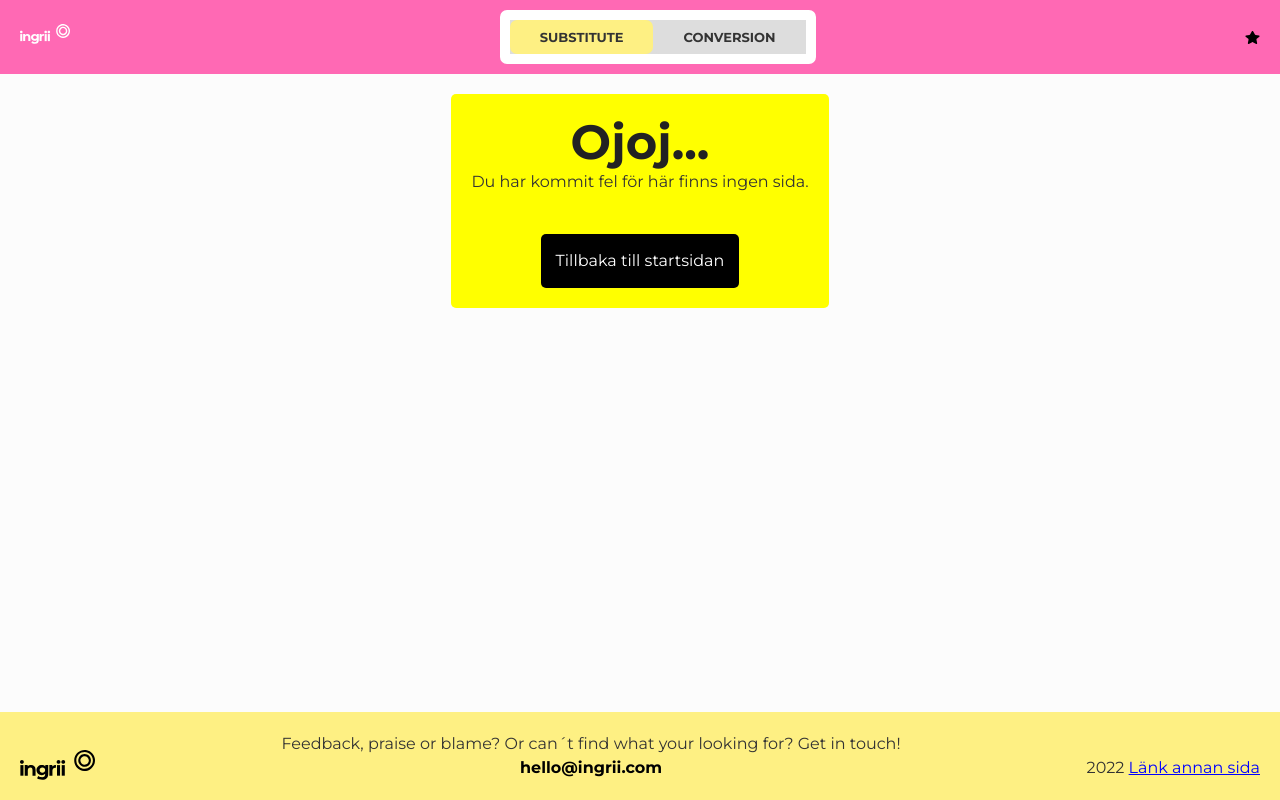
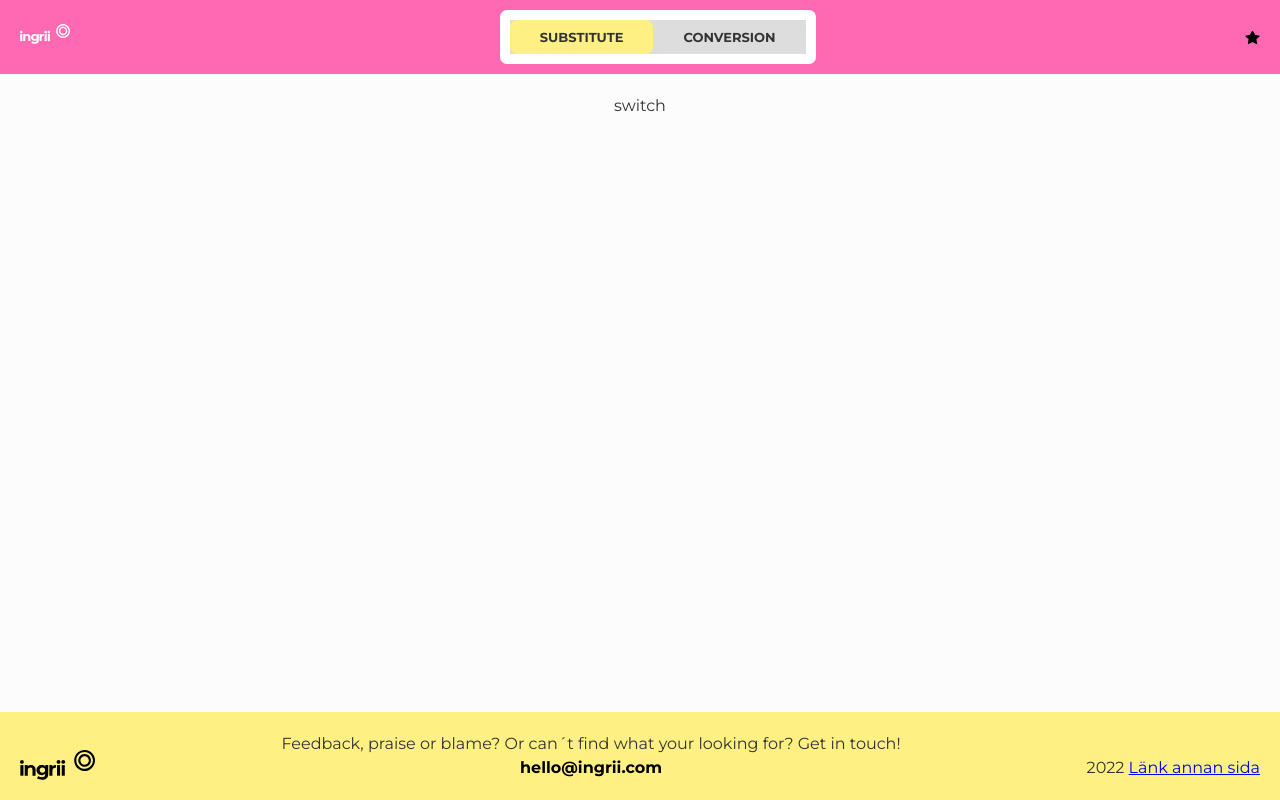
Before and after one commit to Annaaste/reactproject, a Next.js app: page /convert/Switch in a window 1280 px wide. Before the commit this address had no page. Built offline with nearby package versions, Linux system fonts and the light colour scheme.

Commit message:
Switch.jsx added

```diff
--- /dev/null
+++ b/pages/convert/Switch.jsx
@@ -0,0 +1,22 @@
+import React from 'react'
+
+const Switch = ({unitA, unitB, setUnitA, setUnitB, setOutput}) => {
+  const onSwitch = (event) => {
+    event.preventDefault()
+    setUnitA(unitB)
+    setUnitB(unitA)
+    setOutput("")
+  }
+
+  return (
+    <p>
+      <div>
+      <button type="button" className="button" onClick={onSwitch}>
+        <i className="button"></i> switch
+      </button>
+      </div>
+    </p>
+  )
+}
+
+export default Switch
```
